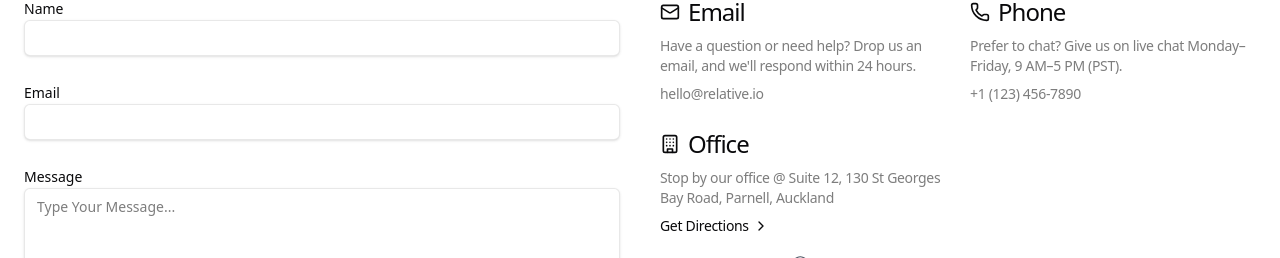
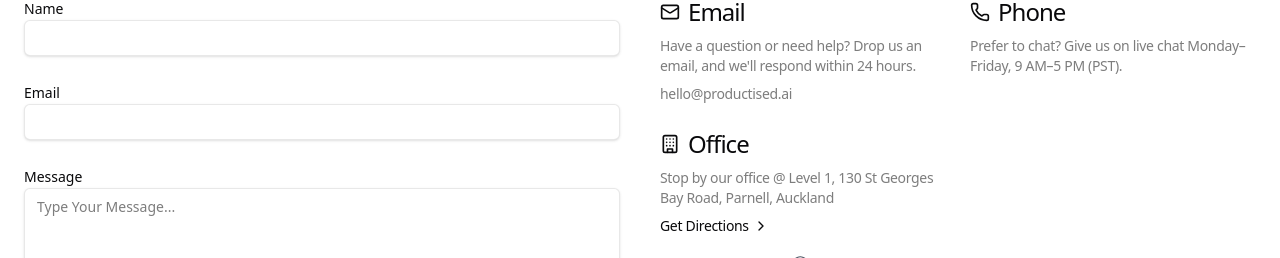
Before and after one commit to Writehand-Solutions/websitetry, a Next.js app: page /contact in a window 1280 px wide. Shown: the part 418-676 px from the top of the page. Built offline with nearby package versions, Linux system fonts and the light colour scheme.

Commit message:
Update contact.tsx

```diff
--- a/src/components/sections/contact.tsx
+++ b/src/components/sections/contact.tsx
@@ -19,20 +19,20 @@ const contactMethods = [
     title: 'Email',
     description:
       "Have a question or need help? Drop us an email, and we'll respond within 24 hours.",
-    contact: 'hello@relative.io',
+    contact: 'hello@productised.ai',
   },
   {
     icon: Phone,
     title: 'Phone',
     description:
       'Prefer to chat? Give us on live chat Monday–Friday, 9 AM–5 PM (PST).',
-    contact: '+1 (123) 456-7890',
+    contact: '',
   },
   {
     icon: Building,
     title: 'Office',
     description:
-      'Stop by our office @ Suite 12, 130 St Georges Bay Road, Parnell, Auckland',
+      'Stop by our office @ Level 1, 130 St Georges Bay Road, Parnell, Auckland',
     contact: (
       <Link
         href="https://maps.app.goo.gl/bAyzfRJqA7pTAMr27"
```
